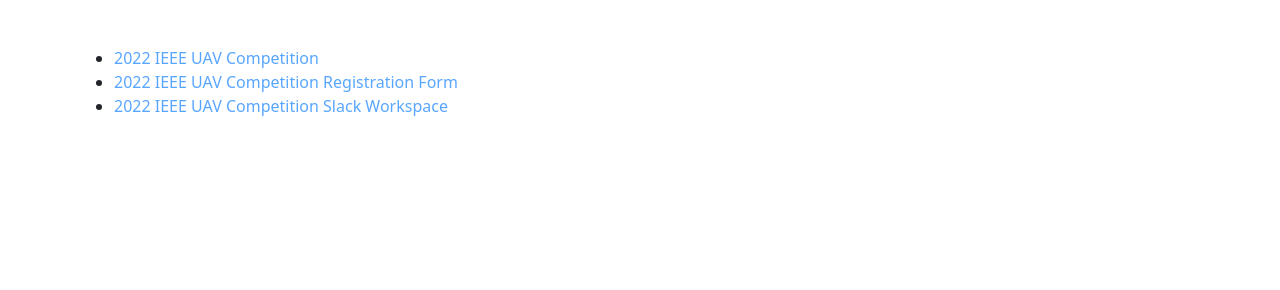
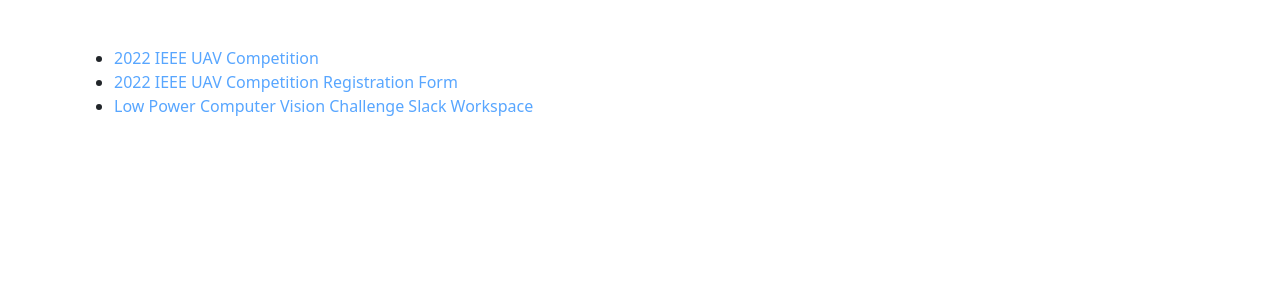
Before and after one commit to OliverQiang/Ri4rover, a Jekyll site: the page built from _pages/competition.html, in a window 1280 px wide. Shown: the part 202-492 px from the top of the page. Built offline with Jekyll 4.4.1, drawn with Linux system fonts in a browser that asks for light colours.

Commit message:
Update competition.html

```diff
--- a/_pages/competition.html
+++ b/_pages/competition.html
@@ -20,7 +20,7 @@
                 <a href="https://forms.gle/S98pJD1ptyq7tJQt5">2022 IEEE UAV Competition Registration Form</a>
             </li>
             <li>
-                <a href="https://lpcvc.slack.com">2022 IEEE UAV Competition Slack Workspace</a>
+                <a href="https://lpcvc.slack.com">Low Power Computer Vision Challenge Slack Workspace</a>
             </li>
         </ul>
     </div>
```
